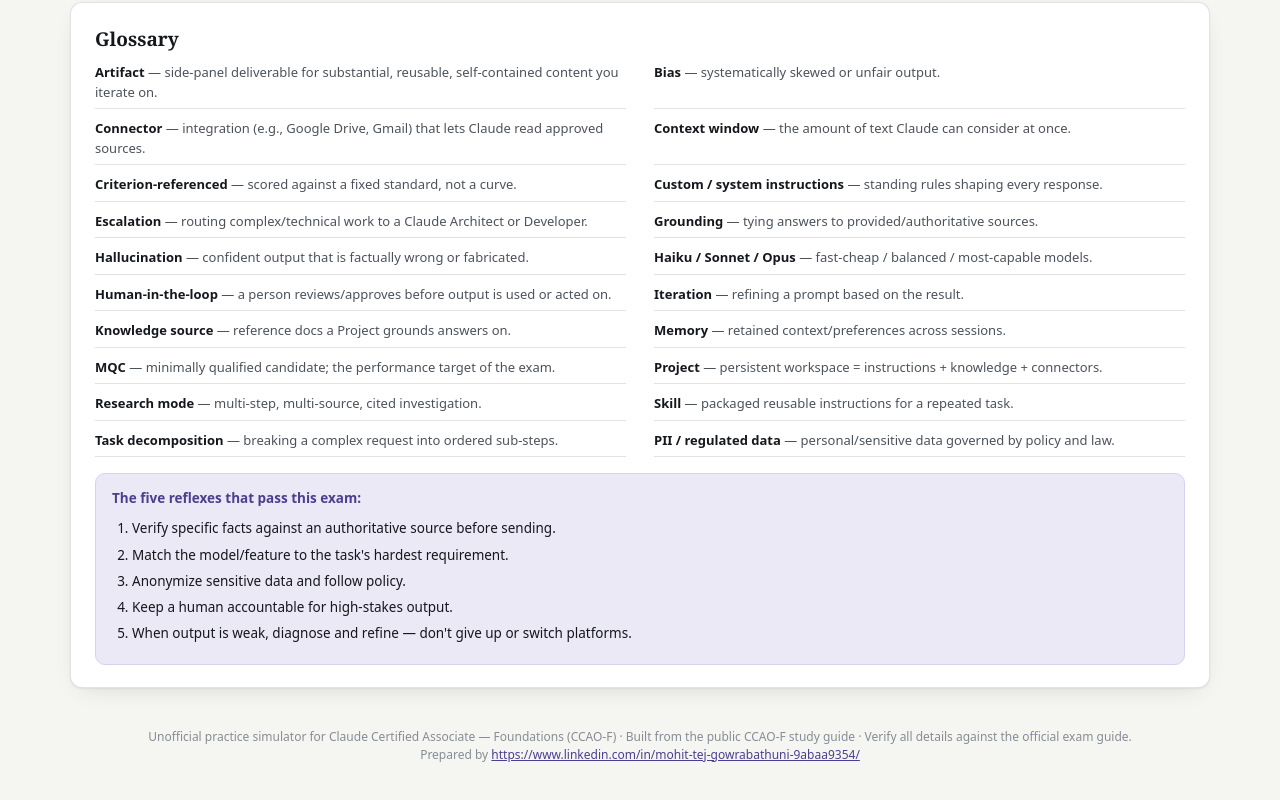
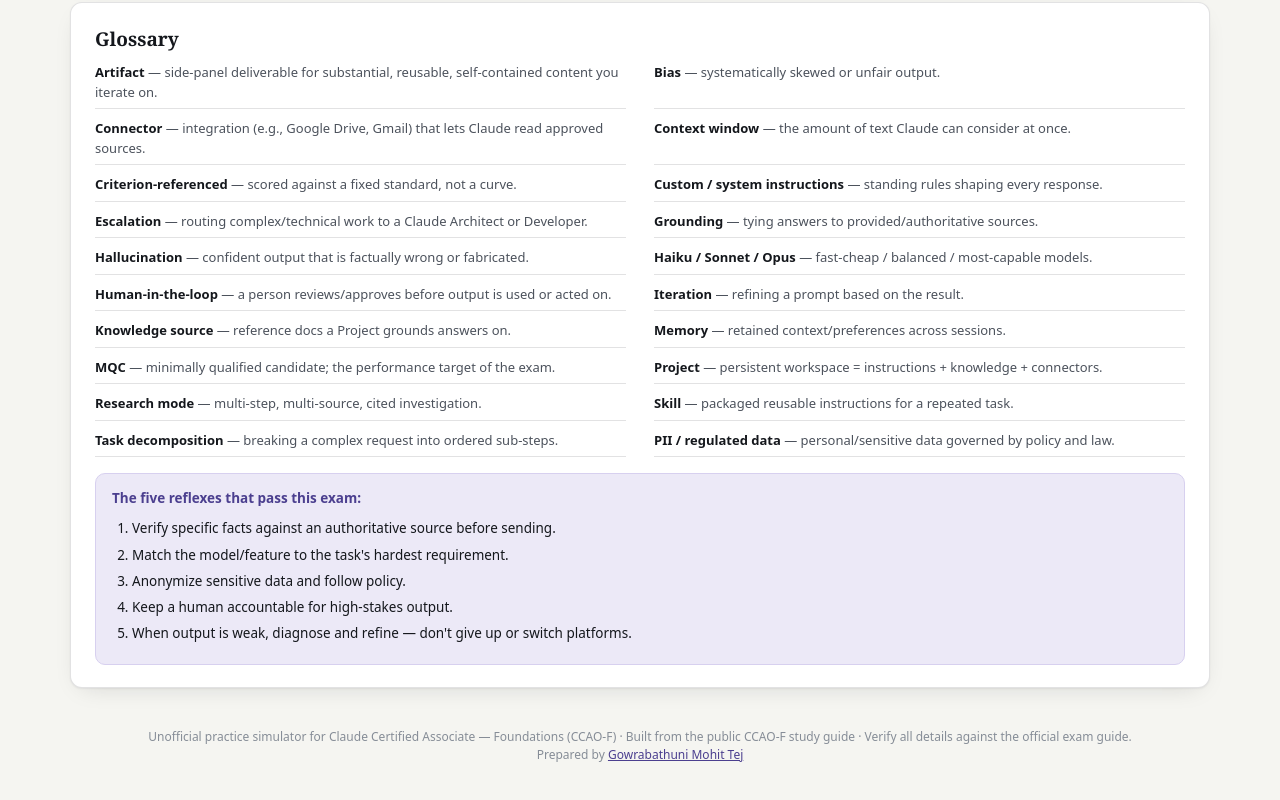
Before and after one commit to Mohittej12/Claude-Certified-Associate-Foundations-CCAO-F-, a plain HTML site: page index.html in a window 1280 px wide. Shown: the part 3657-4457 px from the top of the page. Drawn offline with Linux system fonts and the light colour scheme.

Commit message:
Add project README and author attribution

```diff
--- a/index.html
+++ b/index.html
@@ -697,7 +697,7 @@
 
   <footer class="appfoot">
     Unofficial practice simulator for Claude Certified Associate — Foundations (CCAO-F) · Built from the public CCAO-F study guide · Verify all details against the official exam guide.<br>
-    Prepared by <a href="https://www.linkedin.com/in/mohit-tej-gowrabathuni-9abaa9354/" target="_blank" rel="noopener">https://www.linkedin.com/in/mohit-tej-gowrabathuni-9abaa9354/</a>
+    Prepared by <a href="https://www.linkedin.com/in/mohit-tej-gowrabathuni-9abaa9354/" target="_blank" rel="noopener">Gowrabathuni Mohit Tej</a>
   </footer>
 </div>
 
```
Also changed, not shown: 1 other file.
